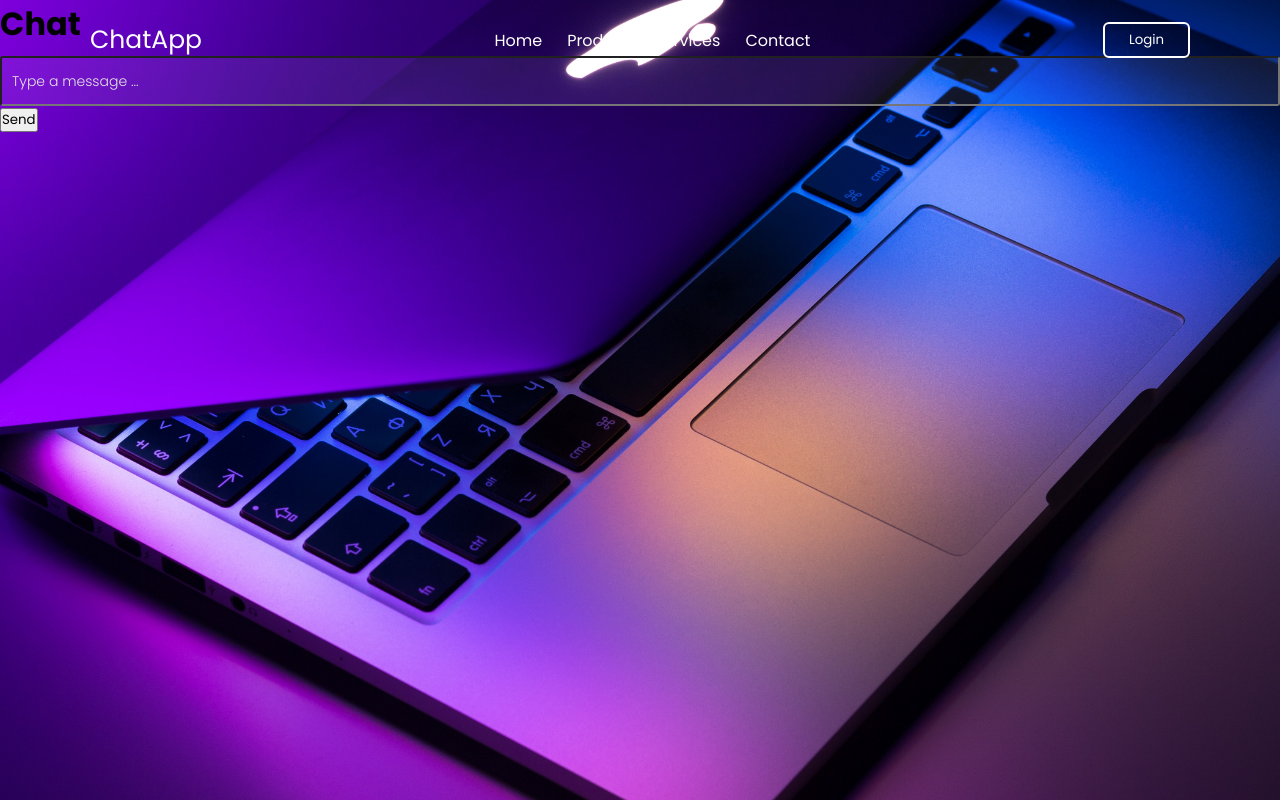
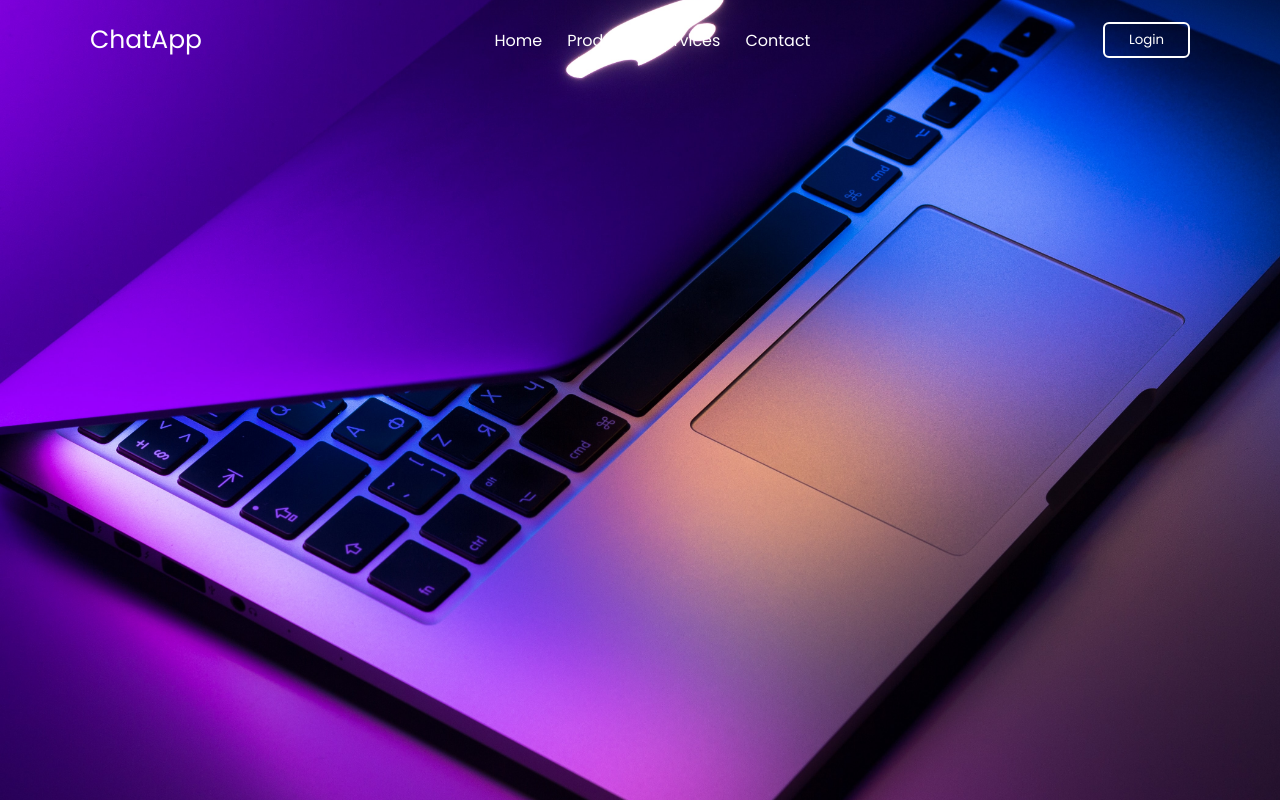
Before and after one commit to oussamarhouch/Chat-App-Socket, a React (Create React App) app in the folder client/: page /chat in a window 1280 px wide. Built offline with nearby package versions, Linux system fonts and the light colour scheme.

Commit message:
chat updates

```diff
--- a/client/src/views/Chat/index.js
+++ b/client/src/views/Chat/index.js
@@ -40,7 +40,7 @@ function Chat() {
 
   return (
     <div className="chat">
-      <h1>Chat</h1>
+      {/* <h1>Chat</h1>
       <div className="messages">
         {messages.map((message) => (
           <div key={message._id} className="message">
@@ -57,7 +57,7 @@ function Chat() {
           placeholder="Type a message ..."
         />
         <button type="submit">Send</button>
-      </form>
+      </form> */}
     </div>
   );
 }
```
